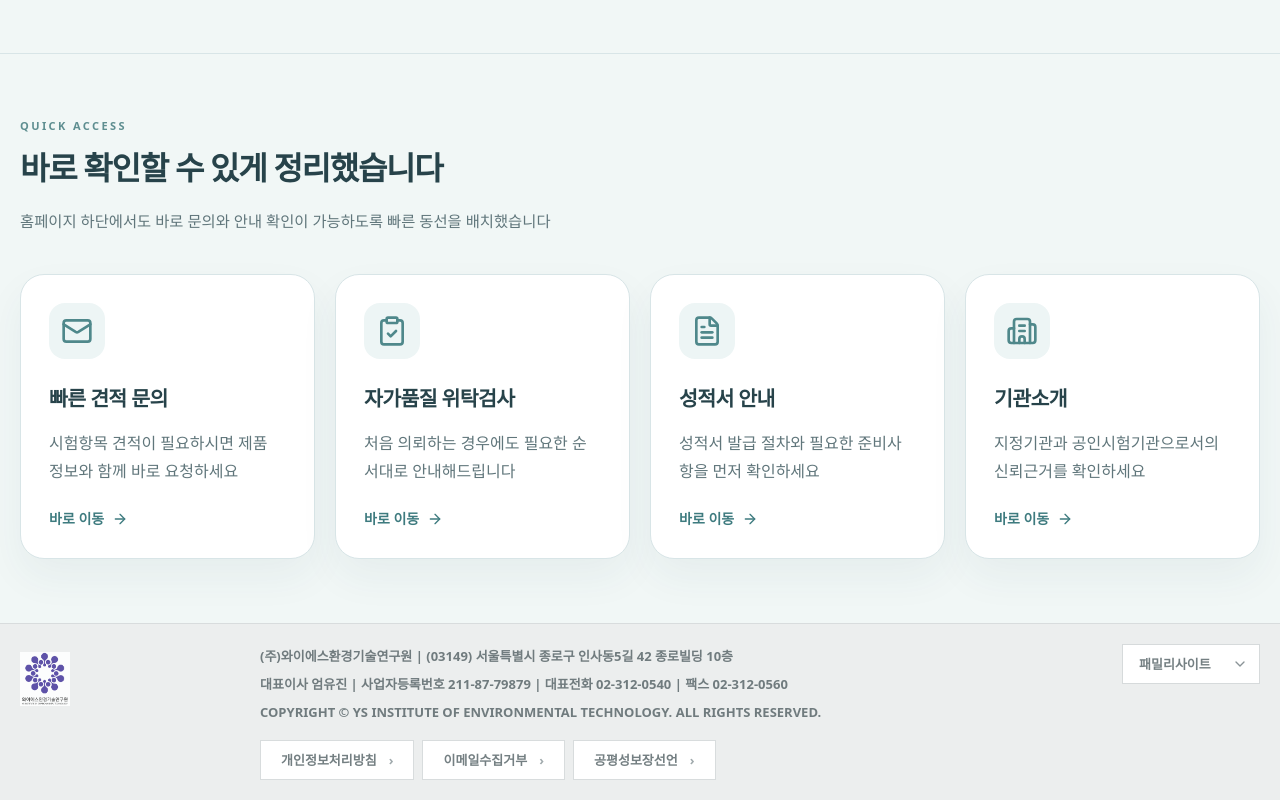
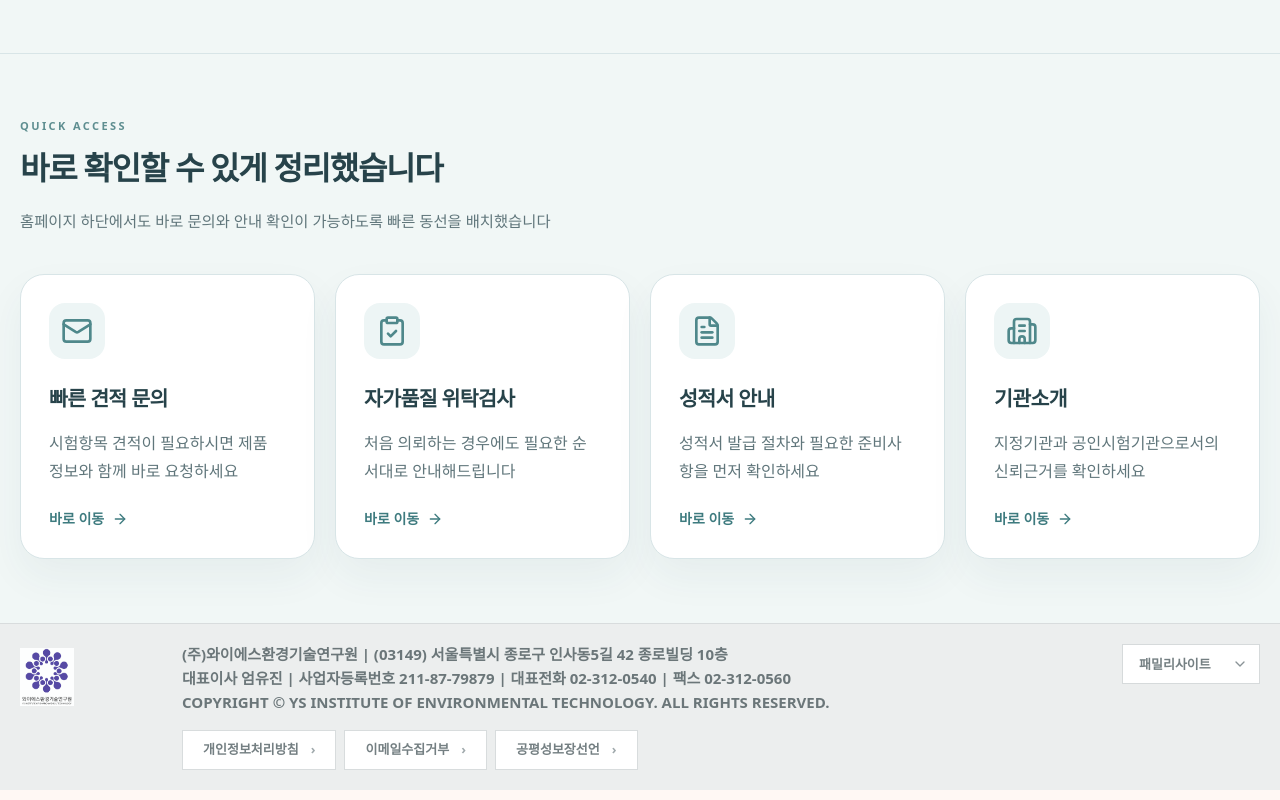
Before and after one commit to YSIET/ysiet-cosmetics-testing, a React (Vite) app: page / in a window 1280 px wide. Shown: the part 7218-8018 px from the top of the page. Built offline with nearby package versions, Linux system fonts and the light colour scheme.

Commit message:
Update App.jsx

```diff
--- a/src/App.jsx
+++ b/src/App.jsx
@@ -551,17 +551,17 @@ function Footer() {
   return (
     <footer className="border-t border-[#D8DCDD] bg-[#ECEEEE]">
       <div className="mx-auto max-w-7xl px-5 py-5">
-        <div className="grid gap-5 lg:grid-cols-[220px_minmax(0,1fr)_150px] lg:items-start">
-          <div className="flex items-center lg:pt-2">
+        <div className="grid gap-3 lg:grid-cols-[150px_minmax(0,1fr)_150px] lg:items-start">
+          <div className="flex items-start justify-start pt-1">
             <img
               src={YS_LOGO}
               alt="와이에스환경기술연구원 로고"
-              className="h-[54px] w-auto object-contain opacity-85"
+              className="h-[58px] w-auto object-contain opacity-90"
             />
           </div>
 
           <div className="min-w-0">
-            <div className="space-y-1 text-[13px] font-semibold leading-[1.85] text-[#707B7E]">
+            <div className="space-y-0.5 text-[15px] font-semibold leading-[1.45] text-[#6B7679]">
               <p>
                 (주)와이에스환경기술연구원 | (03149) 서울특별시 종로구 인사동5길 42 종로빌딩 10층
               </p>
```
